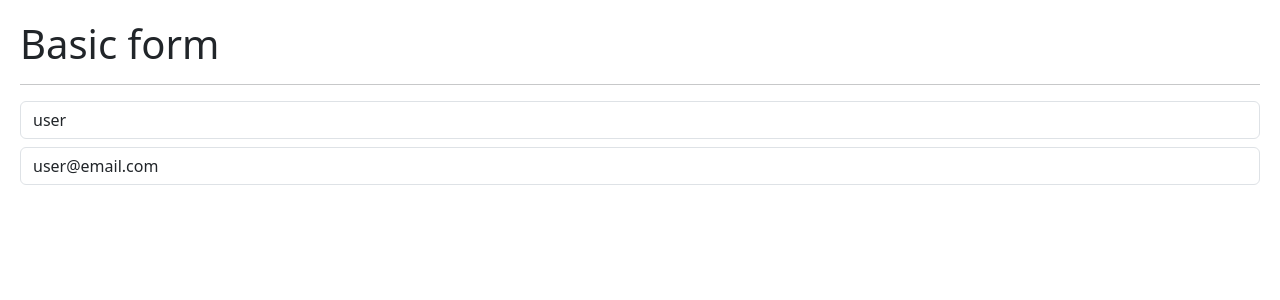
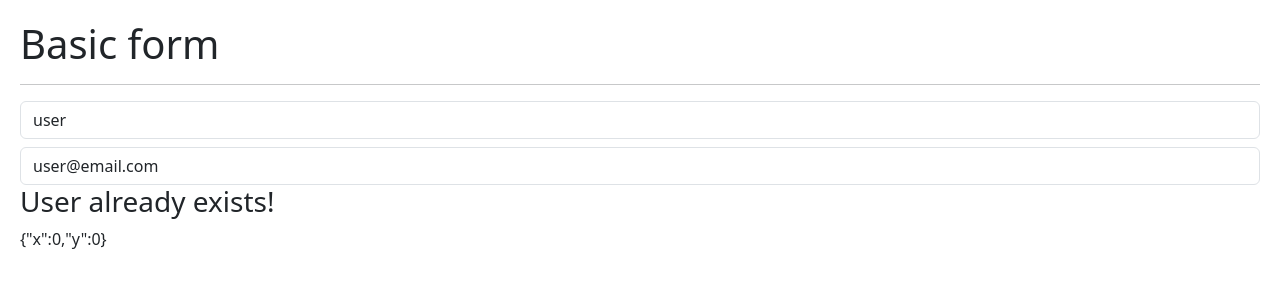
Before and after one commit to Alejndro22/hooks-app, a React (Vite) app: page / in a window 1280 px wide. Shown: the top 300 px of the page. Built offline with nearby package versions, Linux system fonts and the light colour scheme.

Commit message:
practicing with return in useEffect and why is used when a component is unmounted

```diff
--- /dev/null
+++ b/src/02-useEffect/Message.jsx
@@ -0,0 +1,24 @@
+import { useEffect, useState } from 'react';
+
+export const Message = () => {
+  const [coords, setCoords] = useState({ x: 0, y: 0 });
+
+  useEffect(() => {
+    const onMouseMove = ({ x, y }) => {
+      setCoords({ x, y });
+    };
+
+    window.addEventListener('mousemove', onMouseMove);
+
+    return () => {
+      window.removeEventListener('mousemove', onMouseMove);
+    };
+  }, []);
+
+  return (
+    <>
+      <h3>User already exists!</h3>
+      {JSON.stringify(coords)}
+    </>
+  );
+};
--- a/src/02-useEffect/SimpleForm.jsx
+++ b/src/02-useEffect/SimpleForm.jsx
@@ -1,4 +1,5 @@
 import { useEffect, useState } from 'react';
+import { Message } from './Message';
 
 export const SimpleForm = () => {
   const [formState, setFormState] = useState({
@@ -18,15 +19,15 @@
   };
 
   useEffect(() => {
-    console.log('useEffect was called');
+    // console.log('useEffect was called');
   }, []);
 
   useEffect(() => {
-    console.log('useEffect was called by form change');
+    // console.log('useEffect was called by form change');
   }, [formState]);
 
   useEffect(() => {
-    console.log('useEffect was called by email change');
+    // console.log('useEffect was called by email change');
   }, [email]);
 
   return (
@@ -51,6 +52,8 @@
         value={email}
         onChange={onInputChange}
       />
+
+      {username === 'user' && <Message />}
     </>
   );
 };
```
